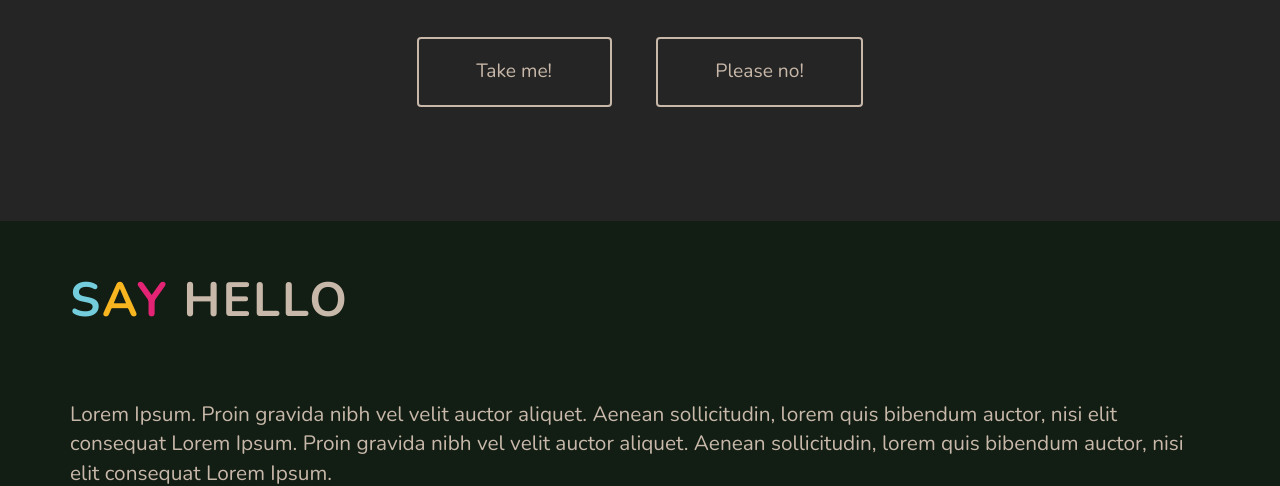
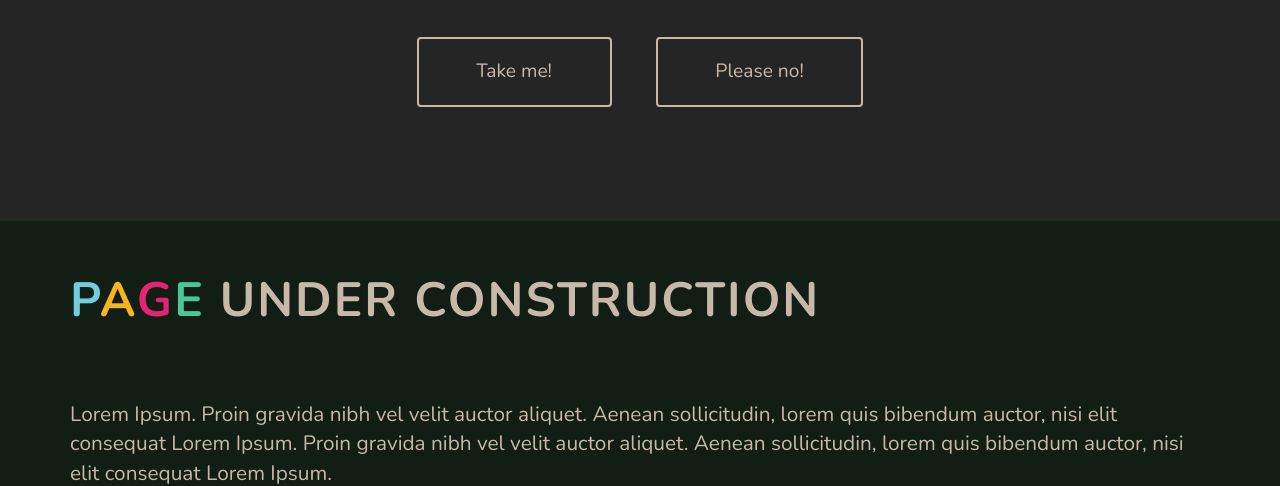
Before and after one commit to O4epegb/InProgress, a website: page OnePage/source/index.html in a window 1280 px wide. Shown: the part 579-1065 px from the top of the page. Drawn offline with nearby package versions, Linux system fonts and the light colour scheme; files that its build step writes are made by us from their sources; files whose address does not match are found by name.

Commit message:
pic updated

```diff
--- a/OnePage/source/index.html
+++ b/OnePage/source/index.html
@@ -247,7 +247,8 @@
 				<div class="container">
 					<div class="row">
 						<div class="col-md 12">
-							<h2><span>S</span><span>a</span><span>y</span> hello</h2>
+							<!--<h2><span>S</span><span>a</span><span>y</span> hello</h2>-->
+							<h2><span>P</span><span>a</span><span>g</span><span>e</span> under construction</h2>
 						</div>
 					</div>
 				</div>
```
Also changed, not shown: OnePage/build/img/umbrrela.jpg (deleted), OnePage/build/index.html.
